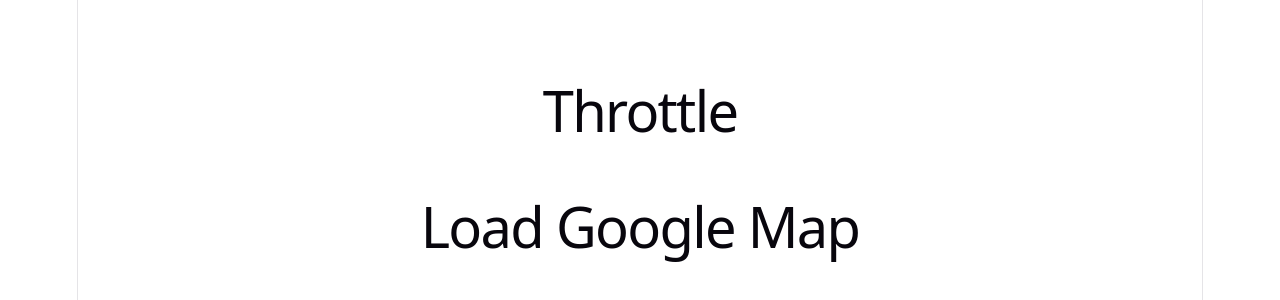
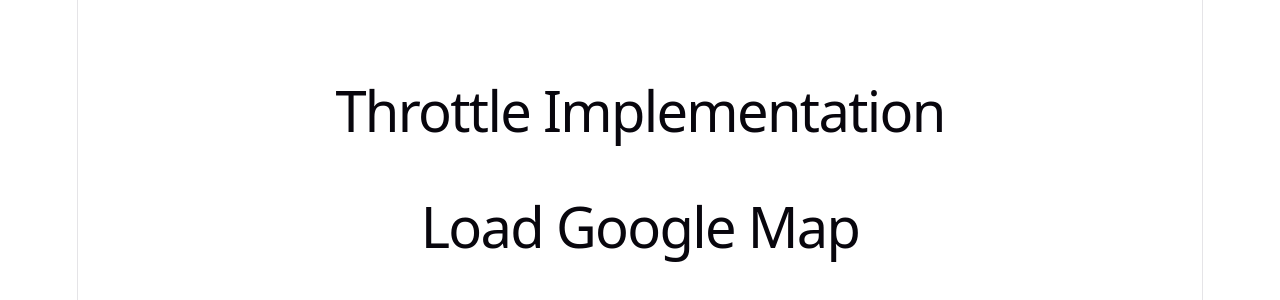
Before and after one commit to sattunikam/Apptitude-Questions, a React (Vite) app: page / in a window 1280 px wide. Shown: the part 232-532 px from the top of the page. Built offline with nearby package versions, Linux system fonts and the light colour scheme.

Commit message:
Throttle Implementation

```diff
--- a/src/App.jsx
+++ b/src/App.jsx
@@ -23,7 +23,7 @@
   return (
     <>
       <section id="center">
-       <h1>Throttle</h1>
+       <h1>Throttle Implementation</h1>
       <h1>Load Google Map</h1>
       </section>
     </>
```
